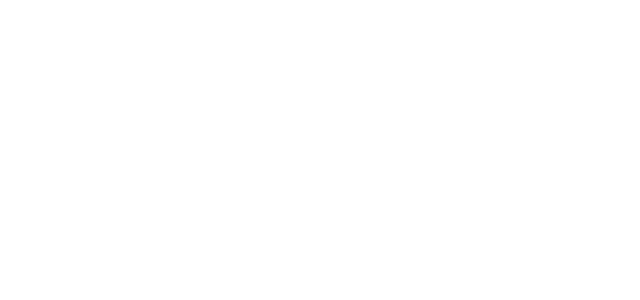
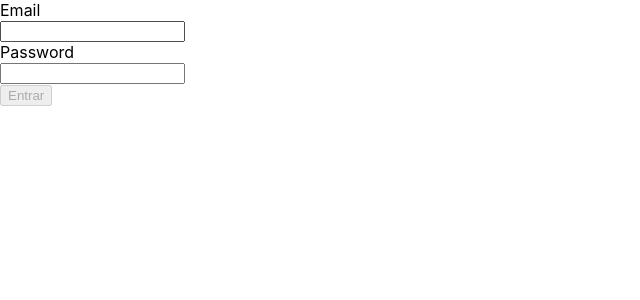
Before and after one commit to SamuelPPlab/Arkos-Food, a React (Create React App) app: page / in a window 1280 px wide. Shown: the top 300 px of the page, without its empty margins (0-640 px from the left). Built offline with nearby package versions, Linux system fonts and the light colour scheme.

Commit message:
Pagina de login com logica pronta no front.

```diff
--- a/src/App.js
+++ b/src/App.js
@@ -5,7 +5,7 @@
 function App() {
   return (
     <Routes>
-      <Route exact path="/" component={ Login } />
+      <Route path="/" element={<Login/>} />
     </Routes>
   );
 }
```
